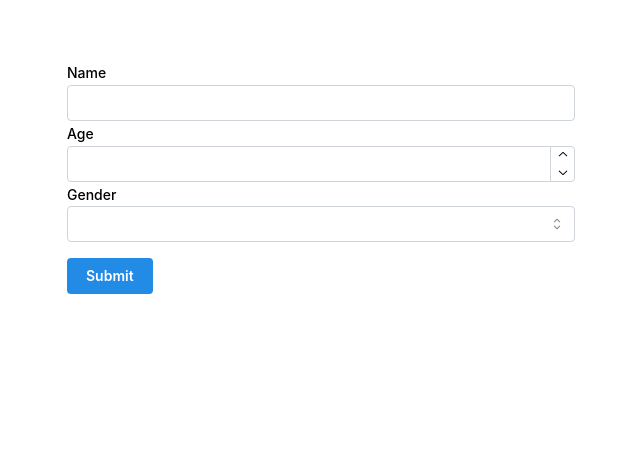
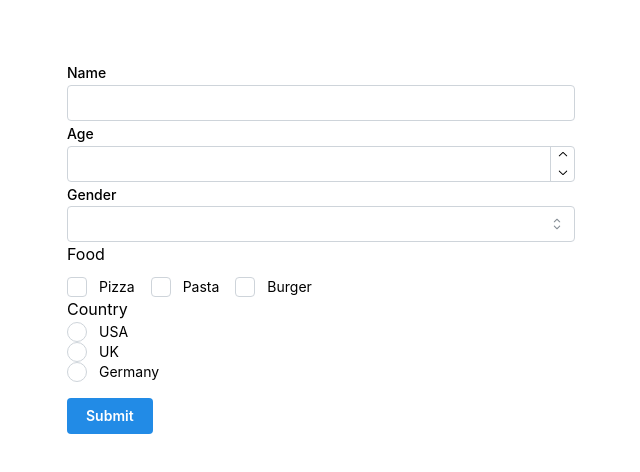
Before and after one commit to Silverfire94/Thurrock-Council-Accessibility-Solutions, a React (Vite) app: page / in a window 1280 px wide. Shown: the top 472 px of the page, without its empty margins (319-959 px from the left). Built offline with nearby package versions, Linux system fonts and the light colour scheme; no server answers; what aws-amplify would draw is missing.

Commit message:
Add functionality for radio and checkbox inputs

```diff
--- a/src/FormGenerator2.jsx
+++ b/src/FormGenerator2.jsx
@@ -1,17 +1,19 @@
-import { TextInput, Checkbox, Radio as Radio2, Stack, Group, Container, Button, Text, Code, NumberInput, Select } from '@mantine/core'
+import { TextInput, Checkbox, Radio, Stack, Group, Container, Button, Text, Code, NumberInput, Select } from '@mantine/core'
 import { useForm } from '@mantine/form'
 import { useState } from 'react'
 
 const formSchema = [
     { name: "name", label: "Name", type: "text" },
     { name: "age", label: "Age", type: "number" },
-    { name: "gender", label: "Gender", type: "select", data: ["Male", "Female", "Other"] }
+    { name: "gender", label: "Gender", type: "select", data: ["Male", "Female", "Other"] },
+    { name: "food", label:"Food", type:"checkbox", options: ["Pizza", "Pasta", "Burger"] },
+    { name: "country", label:"Country", type:"radio", options: ["USA", "UK", "Germany"] }
 ]
 
 export function FormGenerator() {
     const form = useForm({
         initialValues: formSchema.reduce((acc, field) => {
-            acc[field.name] = "";
+            acc[field.name] = field.type === "checkbox" ? [] : "";
             return acc;
         }, {})
     })
@@ -52,6 +54,41 @@ export function FormGenerator() {
                                         {...form.getInputProps(field.name)}
                                     />
                                 )
+                            case "radio":
+                                return (
+                                    <div key={field.name}>
+                                        <label>{field.label}</label>
+                                        <Radio.Group {...form.getInputProps(field.name)}>
+                                            {field.options.map((option) => (
+                                                <Radio key={option} value={option} label={option} />
+                                            ))}
+                                        </Radio.Group>
+                                    </div>
+                                )
+                            case "checkbox":
+                                return (
+                                    <div key={field.name}>
+                                        <label>{field.label}</label>
+                                        <Group mt="xs">
+                                            {field.options.map((option) => (
+                                                <Checkbox
+                                                    key={option}
+                                                    label={option}
+                                                    checked={form.values[field.name].includes(option)}
+                                                    onChange={(event) => {
+                                                    const { checked } = event.target;
+                                                    form.setFieldValue(
+                                                        field.name,
+                                                        checked
+                                                        ? [...form.values[field.name], option]
+                                                        : form.values[field.name].filter((v) => v !== option)
+                                                    );
+                                                    }}
+                                                />
+                                            ))}
+                                        </Group>
+                                    </div>
+                                )
                             default:
                                 return null;
                         }
```
